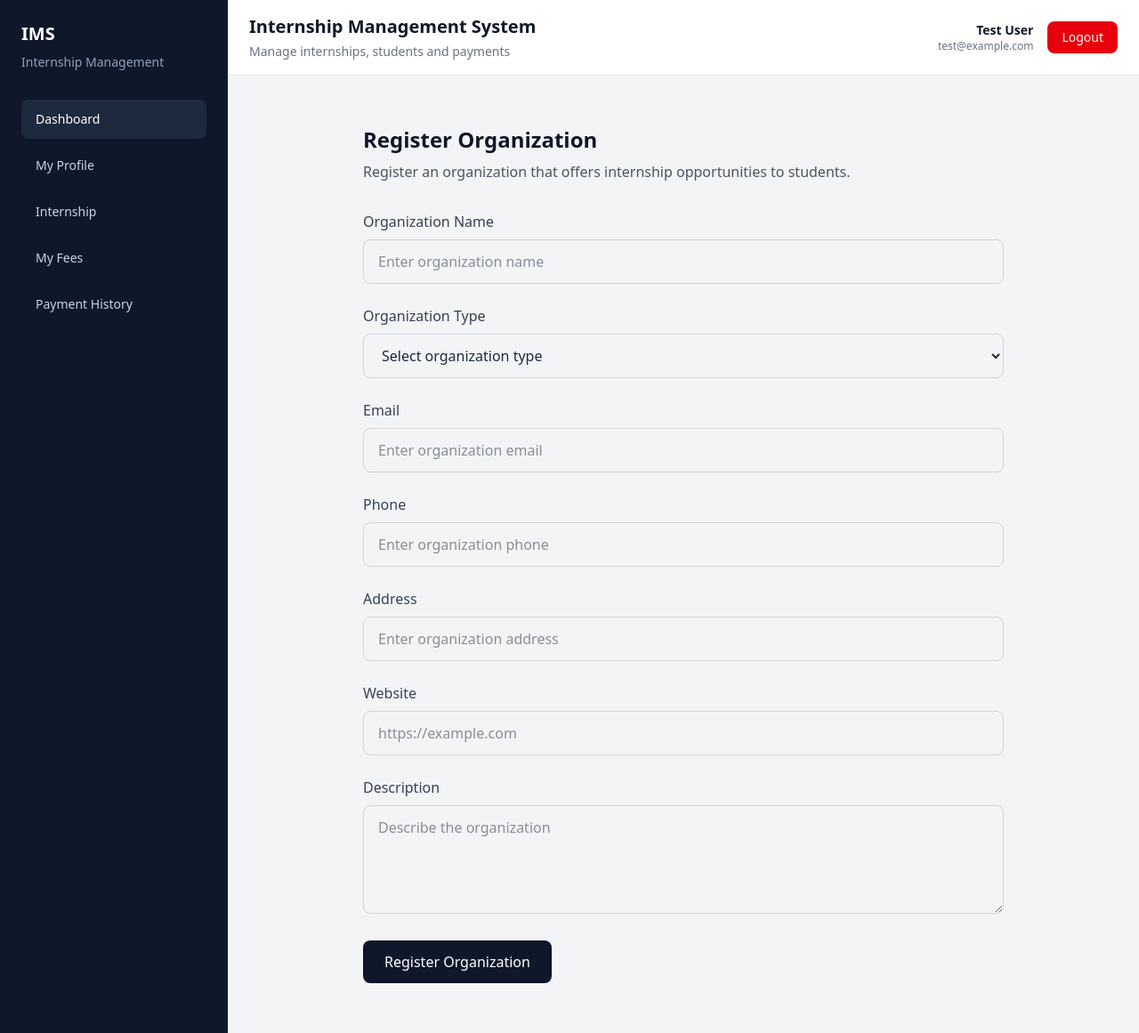
After one commit to Kwizera123/Internship_Management_System_2026, a Laravel app: page /admin/organizations/create in a window 1280 px wide. The commit adds this page. Shown: the whole page at 89% size. Run offline with Laravel 12, Linux system fonts and the light colour scheme; a user stored in the database is signed in; data comes from the database, SQL or seed files in the repository; style sheets or scripts are compiled from the project's sources.

Commit message:
creating admin Register Organization form

```diff
--- /dev/null
+++ b/app/Http/Controllers/OrganizationController.php
@@ -0,0 +1,44 @@
+<?php
+
+namespace App\Http\Controllers;
+
+use Illuminate\Http\Request;
+use App\Models\Organization;
+
+class OrganizationController extends Controller
+{
+    public function index()
+    {
+        $organizations = Organization::orderBy('name')
+            ->paginate(10);
+
+        return view('admin.organizations', [
+            'organizations' => $organizations,
+        ]);
+    }
+
+    public function create()
+    {
+        return view('admin.organizations-create');
+    }
+
+    public function store(Request $request)
+    {
+        $validated = $request->validate([
+            'name' => ['required', 'string', 'max:255', 'unique:organizations,name'],
+            'type' => ['required', 'in:company,government,ngo,educational_institution,other'],
+            'email' => ['nullable', 'email', 'max:255'],
+            'phone' => ['nullable', 'string', 'max:30'],
+            'address' => ['nullable', 'string', 'max:255'],
+            'website' => ['nullable', 'url', 'max:255'],
+            'description' => ['nullable', 'string'],
+        ]);
+
+        Organization::create($validated);
+
+        return redirect()
+            ->route('admin.organizations')
+            ->with('success', 'Organization registered successfully.');
+    }
+
+}
--- /dev/null
+++ b/resources/views/admin/organizations-create.blade.php
@@ -0,0 +1,96 @@
+@extends('layouts.app')
+
+@section('content')
+
+  <div class="mx-auto max-w-3xl px-6 py-8">
+
+    <h1 class="text-2xl font-bold text-gray-900">
+      Register Organization
+    </h1>
+
+    <p class="mt-2 text-gray-600">
+      Register an organization that offers internship opportunities to students.
+    </p>
+
+    <form action="{{ route('admin.organizations.store') }}" method="POST" class="mt-8 space-y-6">
+
+      @csrf
+
+      <div>
+        <label class="mb-2 block font-medium text-gray-700">
+          Organization Name
+        </label>
+
+        <input type="text" name="name" class="w-full rounded-lg border border-gray-300 px-4 py-3"
+          placeholder="Enter organization name">
+      </div>
+
+      <div>
+        <label class="mb-2 block font-medium text-gray-700">
+          Organization Type
+        </label>
+
+        <select name="type" class="w-full rounded-lg border border-gray-300 px-4 py-3">
+          <option value="">Select organization type</option>
+          <option value="company">Company</option>
+          <option value="government">Government Institution</option>
+          <option value="ngo">NGO</option>
+          <option value="educational_institution">Educational Institution</option>
+          <option value="other">Other</option>
+        </select>
+      </div>
+
+      <div>
+        <label class="mb-2 block font-medium text-gray-700">
+          Email
+        </label>
+
+        <input type="email" name="email" class="w-full rounded-lg border border-gray-300 px-4 py-3"
+          placeholder="Enter organization email">
+      </div>
+
+      <div>
+        <label class="mb-2 block font-medium text-gray-700">
+          Phone
+        </label>
+
+        <input type="text" name="phone" class="w-full rounded-lg border border-gray-300 px-4 py-3"
+          placeholder="Enter organization phone">
+      </div>
+
+      <div>
+        <label class="mb-2 block font-medium text-gray-700">
+          Address
+        </label>
+
+        <input type="text" name="address" class="w-full rounded-lg border border-gray-300 px-4 py-3"
+          placeholder="Enter organization address">
+      </div>
+
+      <div>
+        <label class="mb-2 block font-medium text-gray-700">
+          Website
+        </label>
+
+        <input type="url" name="website" class="w-full rounded-lg border border-gray-300 px-4 py-3"
+          placeholder="https://example.com">
+      </div>
+
+      <div>
+        <label class="mb-2 block font-medium text-gray-700">
+          Description
+        </label>
+
+        <textarea name="description" rows="4" class="w-full rounded-lg border border-gray-300 px-4 py-3"
+          placeholder="Describe the organization"></textarea>
+      </div>
+
+      <button type="submit" class="rounded-lg bg-slate-900 px-6 py-3 text-white hover:bg-slate-700">
+        Register Organization
+      </button>
+
+    </form>
+
+  </div>
+
+@endsection
--- a/resources/views/layouts/app.blade.php
+++ b/resources/views/layouts/app.blade.php
@@ -31,6 +31,11 @@
           <a href="{{ route('admin.institutions') }}"
             class="block rounded-lg px-4 py-3 text-sm text-slate-300 hover:bg-slate-800 hover:text-white">
             Institutions
+          </a>
+
+          <a href="{{ route('admin.organizations') }}"
+            class="block rounded-lg px-4 py-3 text-sm text-slate-300 hover:bg-green-400 hover:text-white">
+            Organizations
           </a>
 
           <a href="{{ route('admin.students') }}"
--- a/routes/web.php
+++ b/routes/web.php
@@ -4,6 +4,7 @@ use Illuminate\Support\Facades\Route;
 use App\Http\Controllers\HomeController;
 use App\Http\Controllers\Auth\LoginController;
 use App\Http\Controllers\DashboardController;
+use App\Http\Controllers\OrganizationController;
 
 
 Route::get('/', [HomeController::class, 'index']);
@@ -70,6 +71,19 @@ Route::delete('/admin/institutions/{institution}', [DashboardController::class,
 
 
 
+Route::get('/admin/organizations', [OrganizationController::class, 'index'])
+    ->middleware(['auth', 'role:admin'])
+    ->name('admin.organizations');
+
+Route::get('/admin/organizations/create', [OrganizationController::class, 'create'])
+    ->middleware(['auth', 'role:admin'])
+    ->name('admin.organizations.create');
+
+Route::post('/admin/organizations', [OrganizationController::class, 'store'])
+    ->middleware(['auth', 'role:admin'])
+    ->name('admin.organizations.store');
+
+
 
 Route::get('/student/dashboard', [DashboardController::class, 'student'])
           ->middleware(['auth', 'role:student'])
```
Also changed, not shown: app/Models/Organization.php (added, +18 -0 lines), resources/views/admin/organizations.blade.php (added, +67 -0 lines), database/migrations/2026_11_08_062404_create_organizations_table.php (added).
